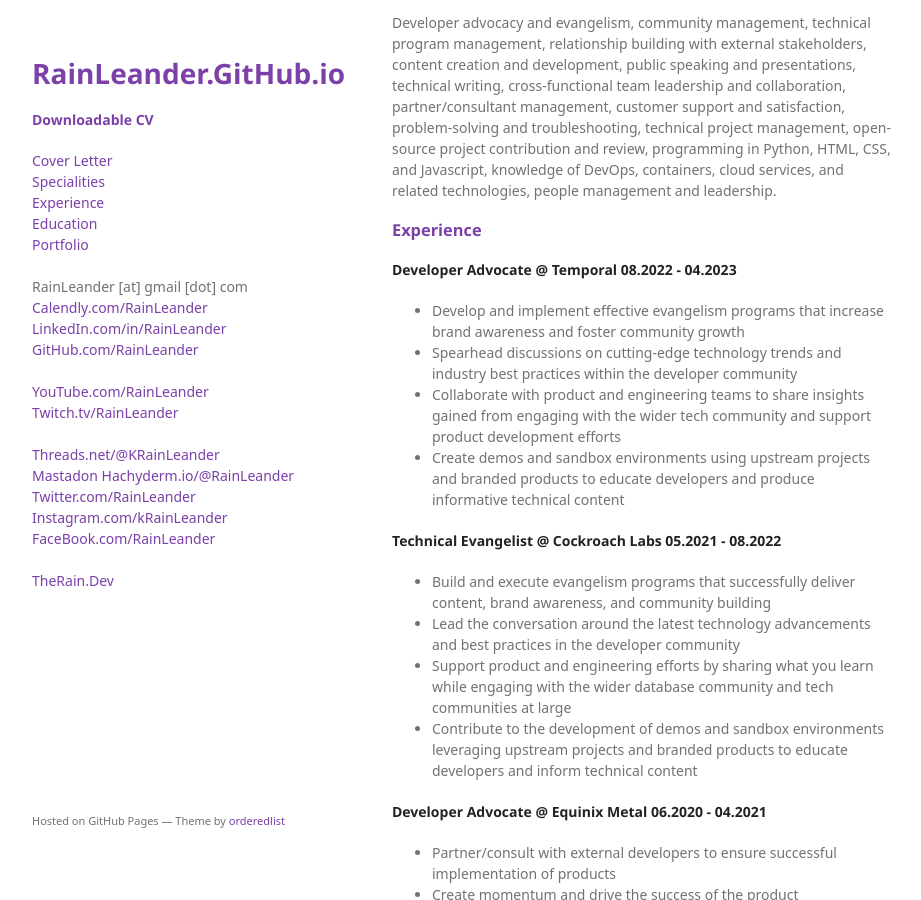
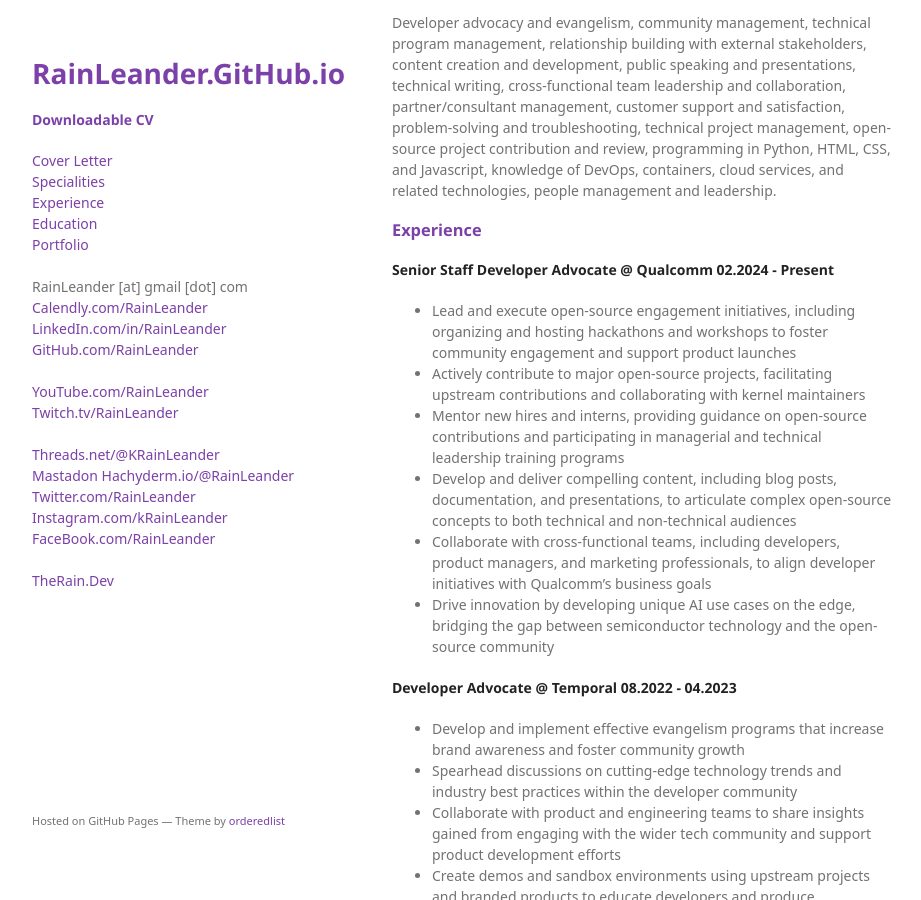
Before and after one commit to rainleander/rainleander.github.io, a Jekyll site: the page cv/index.html, which Jekyll copies as it is, in a window 1280 px wide and 900 px high, scrolled down 940 px. Shown: the whole window, without its empty margins (178-1099 px from the left). Built offline with Jekyll 4.4.1, drawn with Linux system fonts in a browser that asks for light colours; some web fonts are replaced.

Commit message:
Update index.html

```diff
--- a/cv/index.html
+++ b/cv/index.html
@@ -57,6 +57,14 @@
         <p>Developer advocacy and evangelism, community management, technical program management, relationship building with external stakeholders, content creation and development, public speaking and presentations, technical writing, cross-functional team leadership and collaboration, partner/consultant management, customer support and satisfaction, problem-solving and troubleshooting, technical project management, open-source project contribution and review, programming in Python, HTML, CSS, and Javascript, knowledge of DevOps, containers, cloud services, and related technologies, people management and leadership.</p>
 
         <h3><a id="experience" class="anchor" href="#experience" aria-hidden="true">Experience</a></h3>
+        <p><strong>Senior Staff Developer Advocate @ Qualcomm 02.2024 - Present</strong><br>
+          <ul><li>Lead and execute open-source engagement initiatives, including organizing and hosting hackathons and workshops to foster community engagement and support product launches</li>
+          <li>Actively contribute to major open-source projects, facilitating upstream contributions and collaborating with kernel maintainers</li>
+          <li>Mentor new hires and interns, providing guidance on open-source contributions and participating in managerial and technical leadership training programs</li>
+          <li>Develop and deliver compelling content, including blog posts, documentation, and presentations, to articulate complex open-source concepts to both technical and non-technical audiences</li>
+          <li>Collaborate with cross-functional teams, including developers, product managers, and marketing professionals, to align developer initiatives with Qualcomm’s business goals</li>
+          <li>Drive innovation by developing unique AI use cases on the edge, bridging the gap between semiconductor technology and the open-source community</li></ul></p>
+
         <p><strong>Developer Advocate @ Temporal 08.2022 - 04.2023</strong><br>
           <ul><li>Develop and implement effective evangelism programs that increase brand awareness and foster community growth</li>
           <li>Spearhead discussions on cutting-edge technology trends and industry best practices within the developer community</li>
@@ -118,7 +126,7 @@
           <li>People manage a distributed team of contractors</li></ul></p>
 
         <p><strong>Senior Web Developer @ Unlimited Web Solutions 02.2008 - 11.2008</strong><br>
-          <ul><li>Responsible for the basic development and programming of new websites as well as maintenance and updating current clients' websites </li>
+          <ul><li>Responsible for the basic development and programming of new websites as well as maintenance and updating current clients' websites</li>
           <li>People manager of a local team</li></ul></p>
 
           <h3><a id="education" class="anchor" href="#education" aria-hidden="true">Education</a></h3>
```
